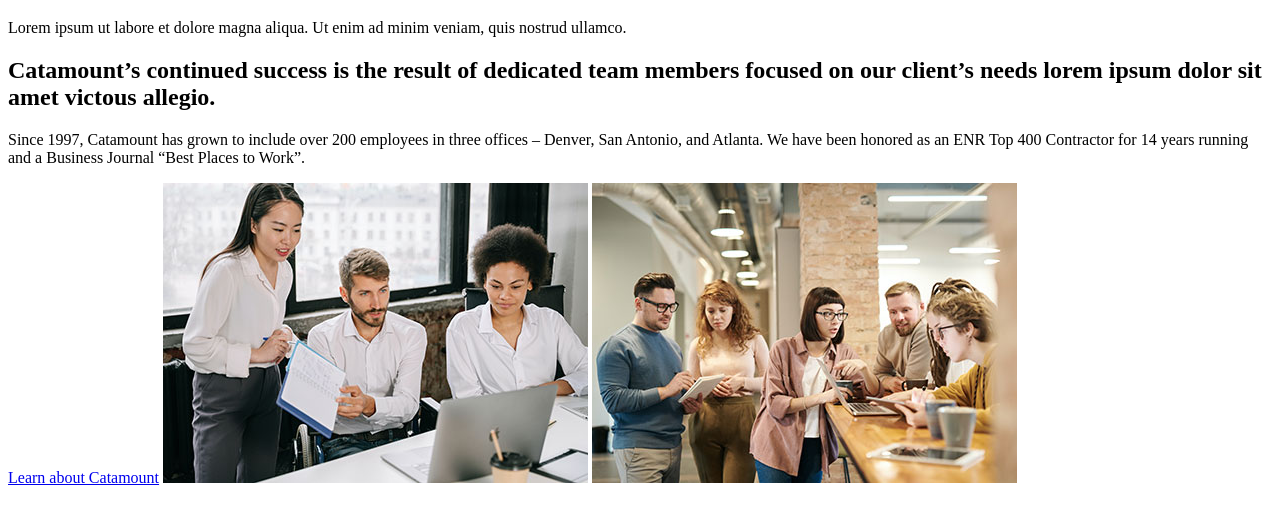
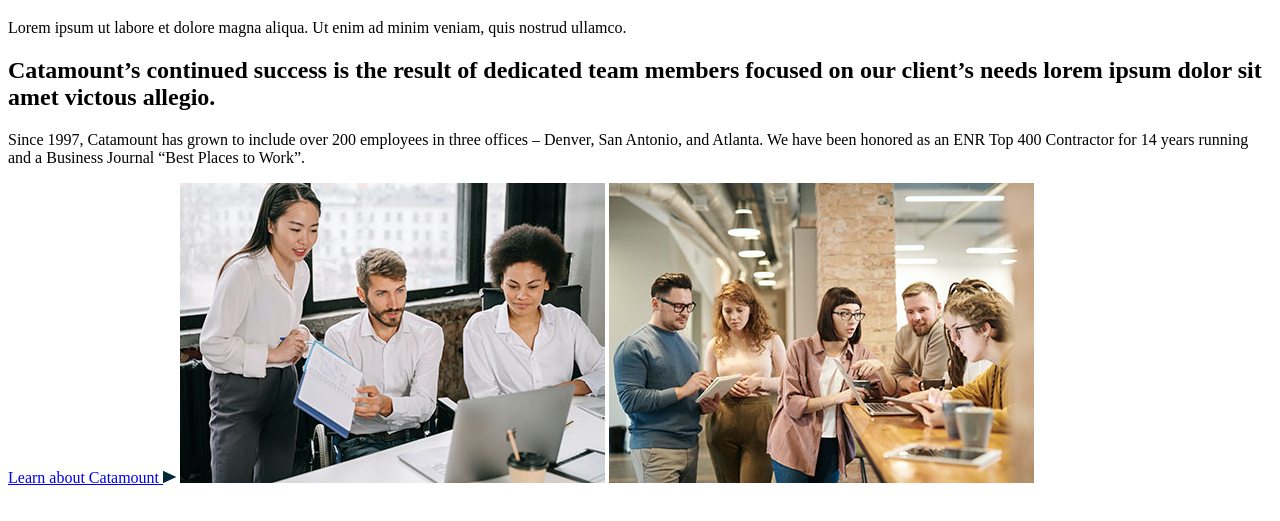
Before and after one commit to woodmatt/FAS-front-end-test, a website: page app/index.html in a window 1280 px wide. Shown: the part 61-582 px from the top of the page. Drawn offline with Linux system fonts and the light colour scheme.

Commit message:
text 2Image section

```diff
--- a/app/assets/styles/base/_global.css
+++ b/app/assets/styles/base/_global.css
@@ -13,3 +13,16 @@ img {
     padding: 0;
     box-sizing: border-box;
   }
+
+
+a::after {
+    content: '';
+    position: absolute;
+    bottom: 0;
+    left: 0;
+    width: 100%;
+    height: 0.1em;
+    background-color: hotpink;
+    opacity: 100;
+    transition: opacity 300ms, transform 300ms;
+}
--- a/app/assets/styles/modules/_text-2Images.css
+++ b/app/assets/styles/modules/_text-2Images.css
@@ -34,20 +34,27 @@
         font-weight: 600;
         text-decoration: none;
         position: relative;
+        overflow: hidden;
     }
 
-    &__link:after {
+    &__link::after {
         content: '';
-        background-image: url('/app/assets/images/triangle-blue.svg');
-        background-size: 13px 12px;
-        display: block;
         position: absolute;
-        width: 13px;
-        height: 12px;
-        left: 210px;
+        top: 22px;
+        left: 0;
+        width: 50%;
+        height: 2px;
+        background-color: $mainBlueLight;
+        opacity: 1;
+        transition: opacity 300ms, transform 300ms;
+        transform: translate3d(-100%, 0, 0);
     }
 
-
+    &__link:hover::after,
+    &__link:focus::after {
+  opacity: 1;
+  transform: translate3d(0, 0, 0);
+}
 
     &__green-line {
         grid-column: 1 / span 6;
--- a/app/index.html
+++ b/app/index.html
@@ -22,7 +22,7 @@
     <div class="text-2Images wrapper">
         <h2 class="text-2Images__headline">Catamount’s continued success is the result of dedicated team members focused on our client’s needs lorem ipsum dolor sit amet victous allegio. </h2>
         <p class="text-2Images__description">Since 1997, Catamount has grown to include over 200 employees in three offices – Denver, San Antonio, and Atlanta.  We have been honored as an ENR Top 400 Contractor for 14 years running and a Business Journal “Best Places to Work”. </p>
-        <a class="text-2Images__link" href="#">Learn about Catamount</a>
+        <a class="text-2Images__link" href="#">Learn about Catamount  <img src="assets/images/triangle-blue.png" alt="blue triangle"></a>
       <img class="text-2Images__top-right" src="assets/images/text-2Images-1_400px.jpg" alt="People working">
       <img class="text-2Images__bottom-right" src="assets/images/text-2Images-2_400px.jpg" alt="People working">
       <div class="text-2Images__green-line"></div>
```
Also changed, not shown: app/assets/images/triangle-blue.png (added).
